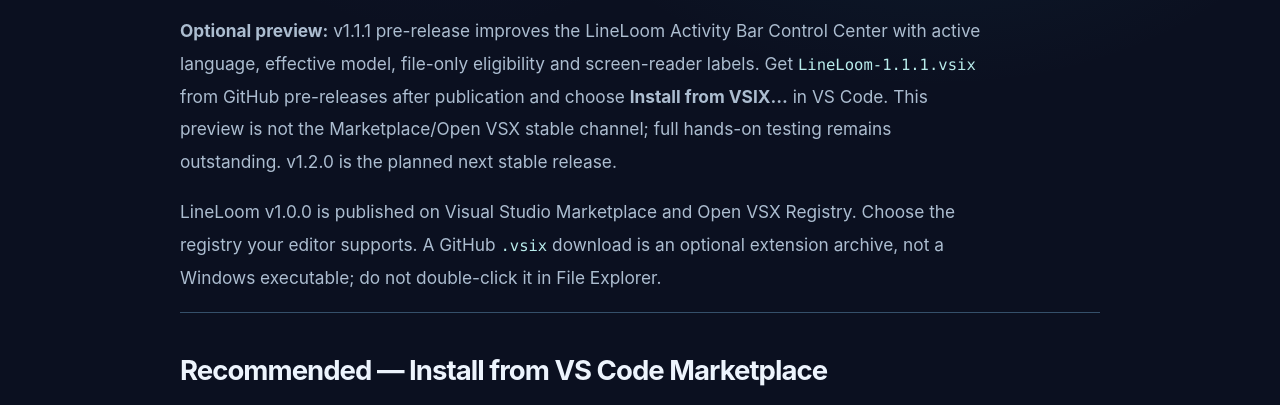
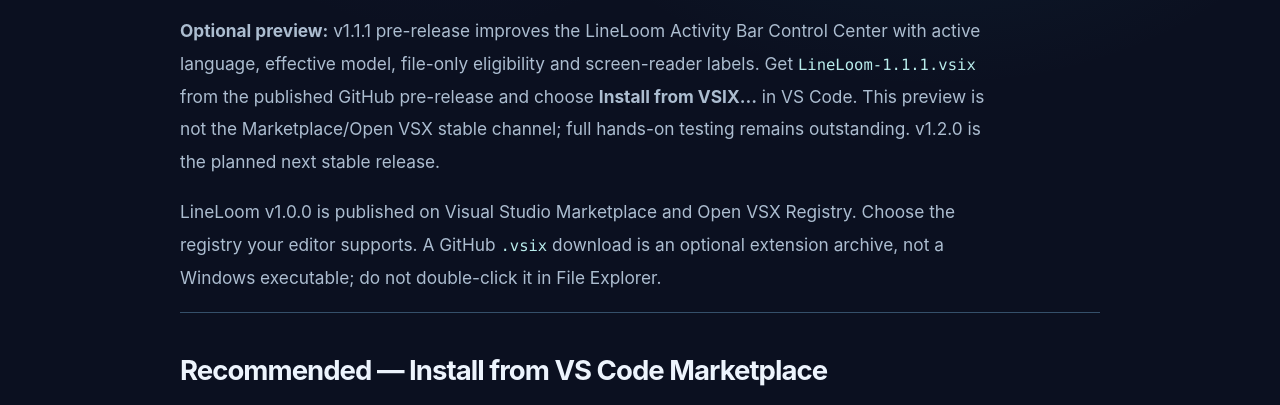
Before and after one commit to sanskarIN/LineLoom, a website: page site/install.html in a window 1280 px wide. Shown: the part 368-773 px from the top of the page. Drawn offline with Linux system fonts and the light colour scheme.

Commit message:
docs(install): point to verified v1.1.1 package

```diff
--- a/site/install.html
+++ b/site/install.html
@@ -20,7 +20,7 @@
   <main class="shell install-doc" id="main">
     <p class="section-kicker">LINELOOM HELP / STABLE v1.0.0</p>
     <h1>Install the extension.<br><span class="brand-accent">In the right editor.</span></h1>
-    <p class="doc-intro"><strong>Optional preview:</strong> v1.1.1 pre-release improves the LineLoom Activity Bar Control Center with active language, effective model, file-only eligibility and screen-reader labels. Get <code>LineLoom-1.1.1.vsix</code> from <a href="https://github.com/sanskarIN/LineLoom/releases">GitHub pre-releases</a> after publication and choose <strong>Install from VSIX…</strong> in VS Code. This preview is not the Marketplace/Open VSX stable channel; full hands-on testing remains outstanding. v1.2.0 is the planned next stable release.</p>
+    <p class="doc-intro"><strong>Optional preview:</strong> v1.1.1 pre-release improves the LineLoom Activity Bar Control Center with active language, effective model, file-only eligibility and screen-reader labels. Get <a href="https://github.com/sanskarIN/LineLoom/releases/download/v1.1.1/LineLoom-1.1.1.vsix"><code>LineLoom-1.1.1.vsix</code></a> from the <a href="https://github.com/sanskarIN/LineLoom/releases/tag/v1.1.1">published GitHub pre-release</a> and choose <strong>Install from VSIX…</strong> in VS Code. This preview is not the Marketplace/Open VSX stable channel; full hands-on testing remains outstanding. v1.2.0 is the planned next stable release.</p>
     <p class="doc-intro">LineLoom v1.0.0 is published on <a href="https://marketplace.visualstudio.com/items?itemName=SanskarCodes.lineloom">Visual Studio Marketplace</a> and <a href="https://open-vsx.org/extension/SanskarCodes/lineloom">Open VSX Registry</a>. Choose the registry your editor supports. A GitHub <code>.vsix</code> download is an optional extension archive, not a Windows executable; do not double-click it in File Explorer.</p>
     <section class="doc-block" id="marketplace">
       <h2>Recommended — Install from VS Code Marketplace</h2>
```
